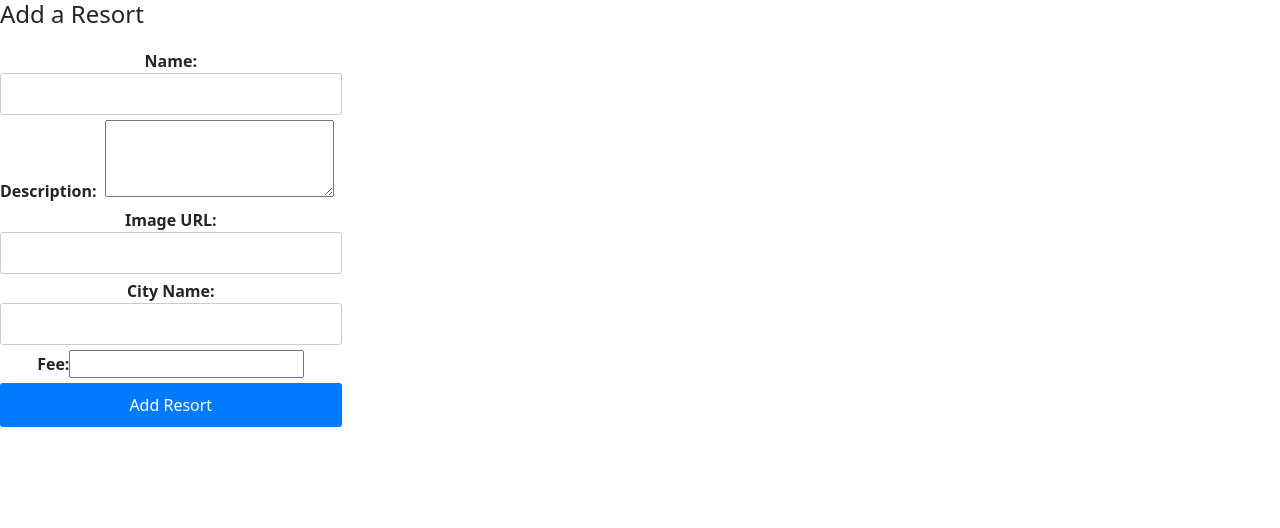
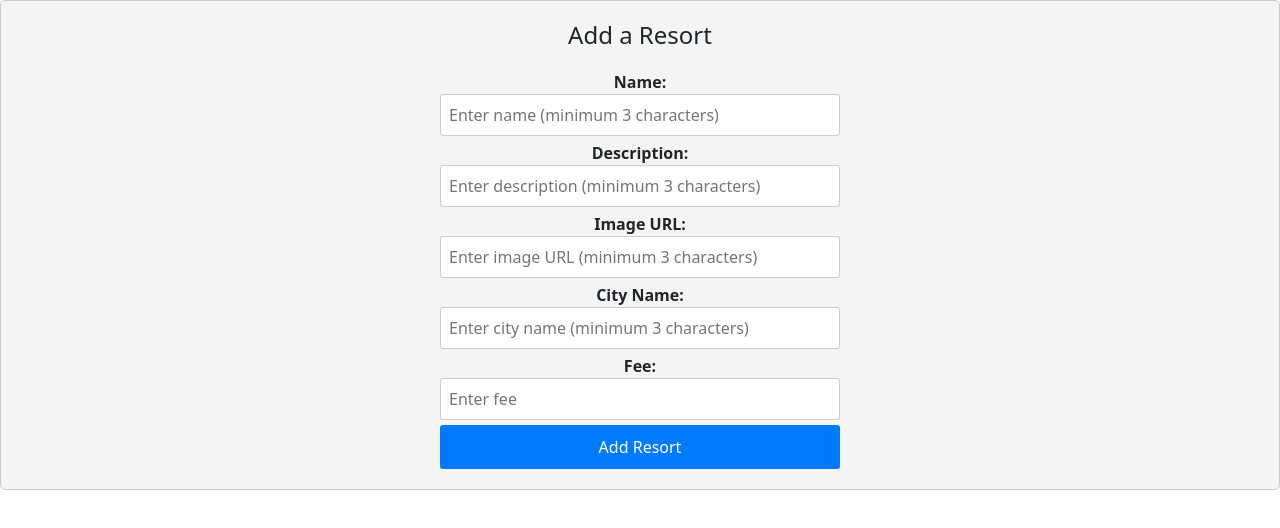
Before and after one commit to meryemsanem/resort-front-end, a React (Create React App) app: page /add_resort in a window 1280 px wide. Shown: the top 528 px of the page. Built offline with nearby package versions, Linux system fonts and the light colour scheme.

Commit message:
Add placeholders for form and add error/success messages

```diff
--- a/src/App.css
+++ b/src/App.css
@@ -179,3 +179,13 @@
   color: red;
   margin: 10px 0;
 }
+
+.error-message {
+  color: red;
+  text-align: center;
+}
+
+.success-message {
+  color: green;
+  text-align: center;
+}
--- a/src/components/Pages/AddResort.js
+++ b/src/components/Pages/AddResort.js
@@ -1,6 +1,7 @@
 import React, { useState } from 'react';
 import axios from 'axios';
 import LoadingSpinner from './LoadingSpinner';
+import './AddResort.css';
 
 const AddResort = () => {
   const [name, setName] = useState('');
@@ -54,8 +55,8 @@ const AddResort = () => {
 
   return (
     <div className="add-resort-container">
-      {errorMessage && <p style={{ color: 'red' }}>{errorMessage}</p>}
-      {successMessage && <p style={{ color: 'green' }}>{successMessage}</p>}
+      {errorMessage && <p className="error-message">{errorMessage}</p>}
+      {successMessage && <p className="success-message">{successMessage}</p>}
       {isLoading && <LoadingSpinner />}
       <h2>Add a Resort</h2>
       <form onSubmit={handleSubmit}>
@@ -66,15 +67,18 @@ const AddResort = () => {
             id="name"
             value={name}
             onChange={(e) => setName(e.target.value)}
+            placeholder="Enter name (minimum 3 characters)"
             required
           />
         </label>
         <label htmlFor="description">
           Description:
-          <textarea
-            id="description"
+          <input
+            id="description-add"
+            type="text"
             value={description}
             onChange={(e) => setDescription(e.target.value)}
+            placeholder="Enter description (minimum 3 characters)"
             required
           />
         </label>
@@ -85,6 +89,7 @@ const AddResort = () => {
             id="imageURL"
             value={imageURL}
             onChange={(e) => setImageURL(e.target.value)}
+            placeholder="Enter image URL (minimum 3 characters)"
             required
           />
         </label>
@@ -95,6 +100,7 @@ const AddResort = () => {
             id="cityName"
             value={cityName}
             onChange={(e) => setCityName(e.target.value)}
+            placeholder="Enter city name (minimum 3 characters)"
             required
           />
         </label>
@@ -105,10 +111,13 @@ const AddResort = () => {
             id="fee"
             value={fee}
             onChange={(e) => setFee(e.target.value)}
+            placeholder="Enter fee"
             required
           />
         </label>
-        <button type="submit">Add Resort</button>
+        <button type="submit" className="submit-button">
+          Add Resort
+        </button>
       </form>
     </div>
   );
--- a/src/components/Pages/DeleteResort.js
+++ b/src/components/Pages/DeleteResort.js
@@ -2,6 +2,8 @@ import React, { useEffect, useState } from 'react';
 
 const DeleteResort = () => {
   const [destinations, setDestinations] = useState([]);
+  const [successMessage, setSuccessMessage] = useState('');
+  const [errorMessage, setErrorMessage] = useState('');
 
   const fetchData = async () => {
     try {
@@ -10,6 +12,7 @@ const DeleteResort = () => {
       setDestinations(data);
     } catch (error) {
       console.error('Error fetching data:', error);
+      setErrorMessage('Error fetching resorts. Please try again.');
     }
   };
 
@@ -17,23 +20,32 @@ const DeleteResort = () => {
     fetchData();
   }, []);
 
-  if (!destinations || !Array.isArray(destinations)) {
-    return <p className="loading">Loading...</p>;
-  }
-
   const handleDelete = async (id) => {
     try {
-      await fetch(`http://127.0.0.1:4000/api/v1/destinations/${id}`, {
-        method: 'DELETE',
-      });
-      setDestinations(destinations.filter((dest) => dest.id !== id));
+      const response = await fetch(
+        `http://127.0.0.1:4000/api/v1/destinations/${id}`,
+        {
+          method: 'DELETE',
+        },
+      );
+
+      if (response.ok) {
+        setDestinations(destinations.filter((dest) => dest.id !== id));
+        setSuccessMessage('Resort deleted successfully!');
+      } else {
+        setErrorMessage('Error deleting resort. Please try again.');
+      }
     } catch (error) {
       console.error('Error deleting destination:', error);
+      setErrorMessage('Error deleting resort. Please try again.');
     }
   };
 
   return (
     <div className="container">
+      {errorMessage && <p className="error-message">{errorMessage}</p>}
+      {successMessage && <p className="success-message">{successMessage}</p>}
+
       <h2 className="sub_heading">Available Resorts</h2>
       <table className="table">
         <thead>
```
